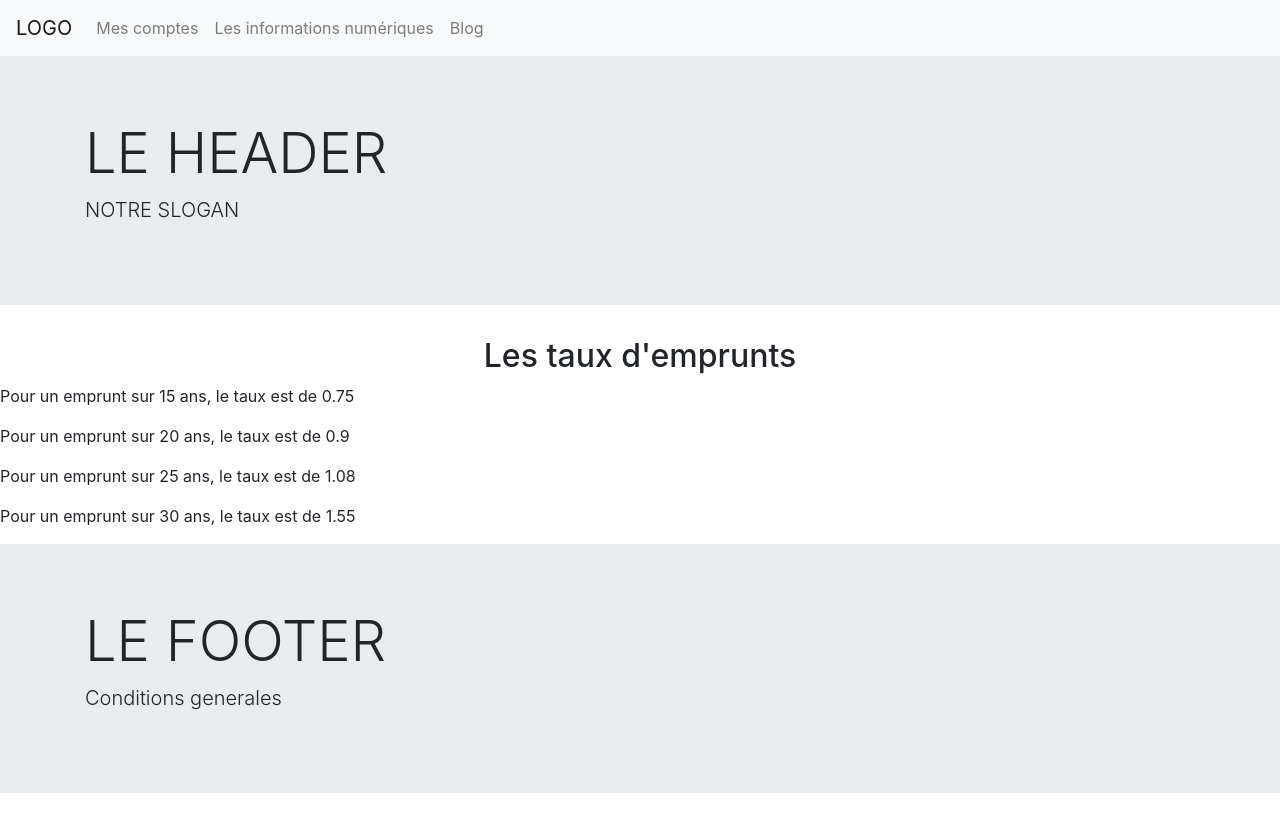
After one commit to KevLgl/LaCaisseDespagne, a PHP site: page /info.php in a window 1280 px wide. The commit adds this page. Run offline with PHP 8.4, Linux system fonts and the light colour scheme.

Commit message:
add nav, header and footer with include

```diff
--- a/info.html
+++ b/info.php
@@ -12,46 +12,13 @@
     <title>Caisse D'espagne</title>
   </head>
   <body>
-    <nav class="navbar navbar-expand-lg navbar-light bg-light">
-      <a class="navbar-brand" href="index.html">LOGO</a>
-      <button class="navbar-toggler" type="button" data-toggle="collapse" data-target="#navbarNav" aria-controls="navbarNav" aria-expanded="false" aria-label="Toggle navigation">
-        <span class="navbar-toggler-icon"></span>
-      </button>
-      <div class="collapse navbar-collapse" id="navbarNav">
-        <ul class="navbar-nav">
-          <li class="nav-item active">
-            <a class="nav-link" href="index.html">Mes comptes </a>
-          </li>
-          <li class="nav-item">
-            <a class="nav-link" href="info.html">Les informations numériques</a>
-          </li>
-          <li class="nav-item">
-            <a class="nav-link" href="blog.html">Blog</a>
-          </li>
-        </ul>
-      </div>
-    </nav>
-
-    <header>
-      <div class="jumbotron jumbotron-fluid">
-        <div class="container">
-          <h1 class="display-4">LE HEADER</h1>
-          <p class="lead">NOTRE SLOGAN</p>
-        </div>
-      </div>
-    </header>
+    <?php include "template/nav.php"?>
+    <?php include 'template/header.php' ?>
     <h2 class="text-center">Les taux d'emprunts</h2>
     <main>
       <div id="info-container"></div>
     </main>
-    <footer>
-      <div class="jumbotron jumbotron-fluid">
-        <div class="container">
-          <h1 class="display-4">LE FOOTER</h1>
-          <p class="lead">Conditions generales</p>
-        </div>
-      </div>
-    </footer>
+    <?php include 'template/footer.php' ?>
     <!-- Optional JavaScript -->
     <!-- jQuery first, then Popper.js, then Bootstrap JS -->
     <script src="js/info.js"></script>
--- /dev/null
+++ b/template/footer.php
@@ -0,0 +1,8 @@
+<footer>
+      <div class="jumbotron jumbotron-fluid">
+        <div class="container">
+          <h1 class="display-4">LE FOOTER</h1>
+          <p class="lead">Conditions generales</p>
+        </div>
+      </div>
+    </footer>
--- /dev/null
+++ b/template/header.php
@@ -0,0 +1,8 @@
+<header>
+      <div class="jumbotron jumbotron-fluid">
+        <div class="container">
+          <h1 class="display-4">LE HEADER</h1>
+          <p class="lead">NOTRE SLOGAN</p>
+        </div>
+      </div>
+    </header>
--- /dev/null
+++ b/template/nav.php
@@ -0,0 +1,19 @@
+<nav class="navbar navbar-expand-lg navbar-light bg-light">
+      <a class="navbar-brand" href="index.php">LOGO</a>
+      <button class="navbar-toggler" type="button" data-toggle="collapse" data-target="#navbarNav" aria-controls="navbarNav" aria-expanded="false" aria-label="Toggle navigation">
+        <span class="navbar-toggler-icon"></span>
+      </button>
+      <div class="collapse navbar-collapse" id="navbarNav">
+        <ul class="navbar-nav">
+          <li class="nav-item">
+            <a class="nav-link" href="index.php">Mes comptes </a>
+          </li>
+          <li class="nav-item">
+            <a class="nav-link" href="info.php">Les informations numériques</a>
+          </li>
+          <li class="nav-item">
+            <a class="nav-link" href="blog.php">Blog</a>
+          </li>
+        </ul>
+      </div>
+    </nav>
```
Also changed, not shown: blog.php (renamed from blog.html, +3 -36 lines), index.php (renamed from index.html, +4 -35 lines).
